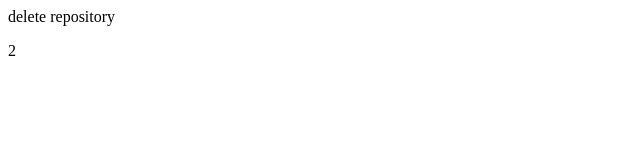
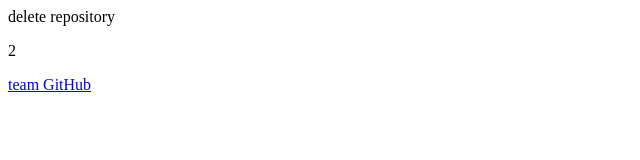
Before and after one commit to Leonidabc/myDelete, a plain HTML site: page index.html in a window 1280 px wide. Shown: the whole page, without its empty margins (0-640 px from the left). Drawn offline with Linux system fonts and the light colour scheme.

Commit message:
Added link to git

```diff
--- a/index.html
+++ b/index.html
@@ -7,5 +7,6 @@
 <body>
     <p>delete repository</p>
     <p>2</p>
+    <a href="https://github.com/Leonidabc/myDelete/blob/main/index.html">team GitHub</a>
 </body>
 </html>
```
